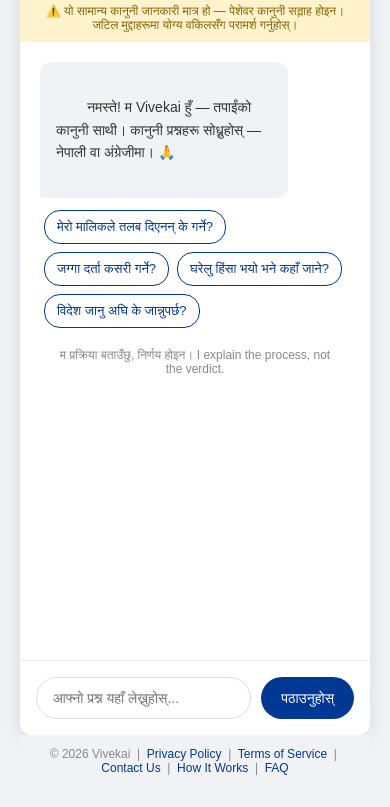
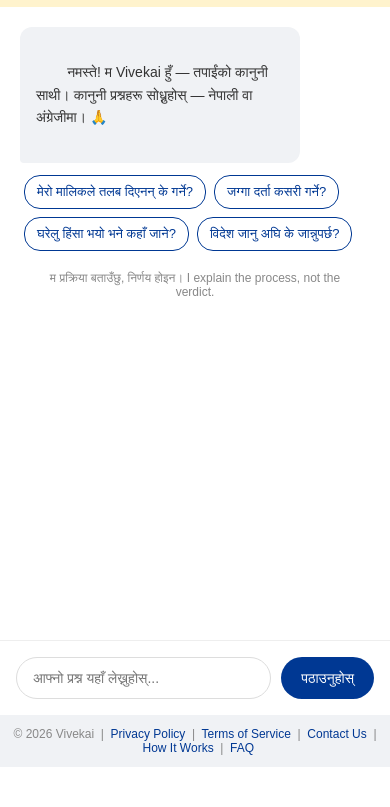
Before and after one commit to Manish10Lohani/nepali-legal-ai, a website: page index.html in a window 390 px wide. Shown: the part 129-936 px from the top of the page. After the commit the page ends 896 px from the top, so only its background shows below. Drawn offline with nearby package versions, Linux system fonts and the light colour scheme.

Commit message:
Fix mobile gap with media query for small screens

```diff
--- a/index.html
+++ b/index.html
@@ -8,7 +8,7 @@
   <style>
     * { margin: 0; padding: 0; box-sizing: border-box; }
 
-    body {
+body {
       font-family: Arial, sans-serif;
       background: #f0f2f5;
       min-height: 100dvh;
@@ -18,6 +18,14 @@
       align-items: center;
       justify-content: center;
       padding: 20px;
+    }
+
+    @media (max-width: 600px) {
+      body {
+        padding: 0;
+        background: white;
+        justify-content: flex-start;
+      }
     }
 
     .container {
@@ -31,6 +39,15 @@
       display: flex;
       flex-direction: column;
       overflow: hidden;
+    }
+
+    @media (max-width: 600px) {
+      .container {
+        border-radius: 0;
+        box-shadow: none;
+        height: 100dvh;
+        height: 100svh;
+      }
     }
 
     .header {
```
